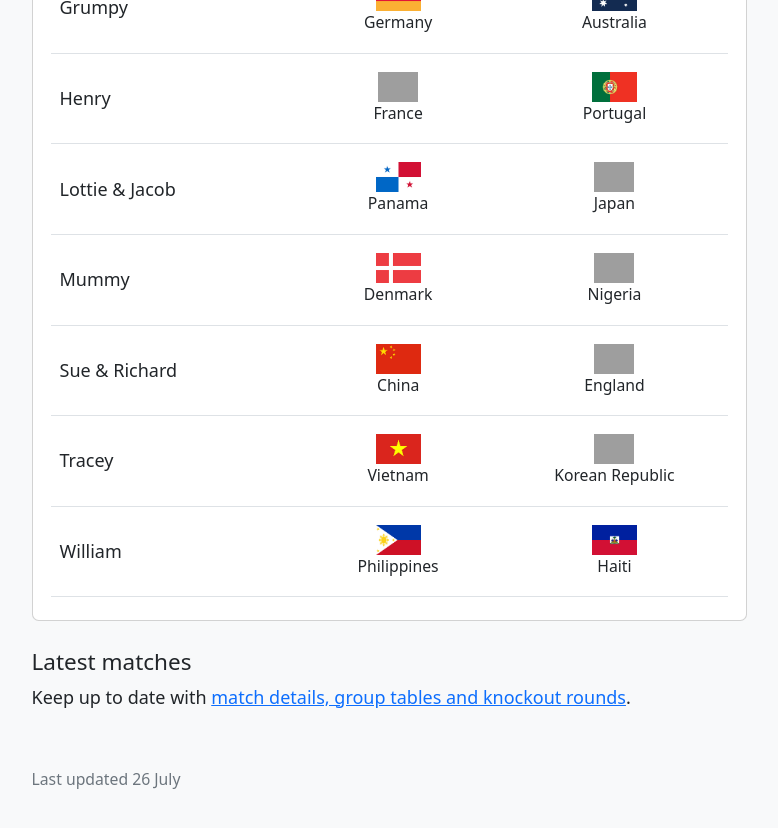
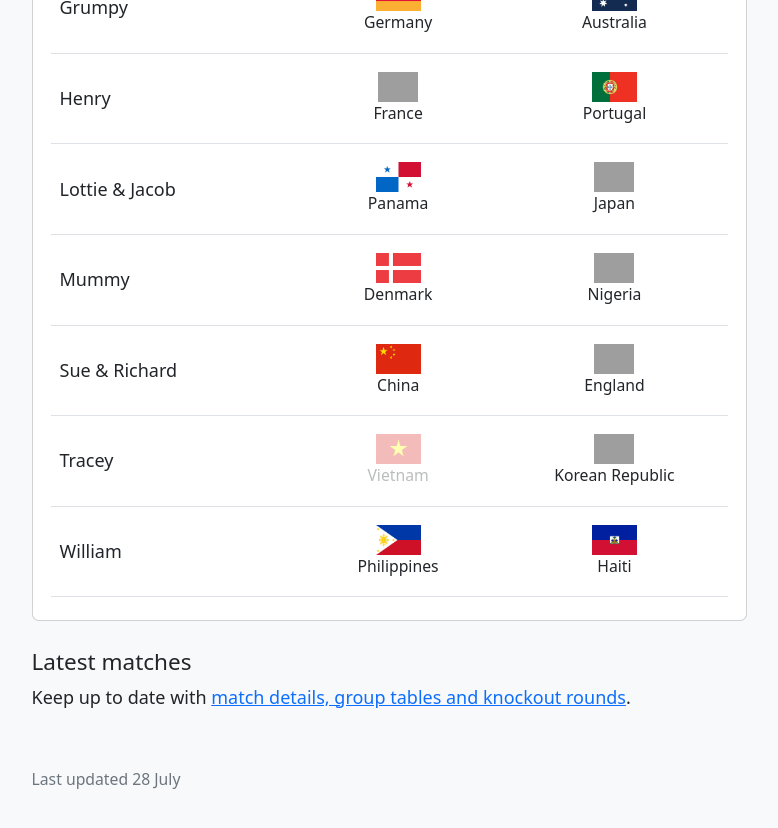
Before and after one commit to jimmyrule/rowells, a Jekyll site: the page built from index.html, in a window 1280 px wide and 900 px high, scrolled down 2021 px, cut to the strip 0-828 px from the top of the window. Shown: the whole strip, without its empty margins (251-1029 px from the left). Built offline with Jekyll 4.4.1, drawn with Linux system fonts in a browser that asks for light colours; nearby versions of some CDN libraries; grey boxes are pictures that could not be loaded.

Commit message:
Ireland and Vietnam eliminated

```diff
--- a/index.html
+++ b/index.html
@@ -178,7 +178,7 @@
 						<tr>
 				      <td class="align-middle">Grandad (Rich)</td>
 				      <td>
-								<div class="d-flex align-items-center flex-column text-center py-2">
+								<div class="d-flex align-items-center flex-column text-center py-2 eliminated">
 									<img src="/assets/images/IRL.png" alt="Rep. of Ireland flag" height="30">
 									<small>Rep. of Ireland</small>
 								</div>
@@ -313,7 +313,7 @@
 						<tr>
 				      <td class="align-middle">Tracey</td>
 				      <td>
-								<div class="d-flex align-items-center flex-column text-center py-2">
+								<div class="d-flex align-items-center flex-column text-center py-2 eliminated">
 									<img src="/assets/images/VIE.png" alt="Vietnam flag" height="30">
 									<small>Vietnam</small>
 								</div>
@@ -348,7 +348,7 @@
 
 			<p>Keep up to date with <a href="https://www.google.com/search?q=women%27s+world+cup+results&rlz=1C5GCEM_enGB1044GB1044&oq=women&gs_lcrp=EgZjaHJvbWUqBggAEEUYOzIGCAAQRRg7MgYIARBFGDnSAQgxMDUyajBqN6gCALACAA&sourceid=chrome&ie=UTF-8#sie=lg;/m/012rcnvj;2;/m/01kglk;st;fp;1;;;">match details, group tables and knockout rounds</a>.</p>
 
-			<p class="my-5 text-muted"><small>Last updated 26 July</small></p>
+			<p class="my-5 text-muted"><small>Last updated 28 July</small></p>
 		</div>
 	</div>
 </div>
```
